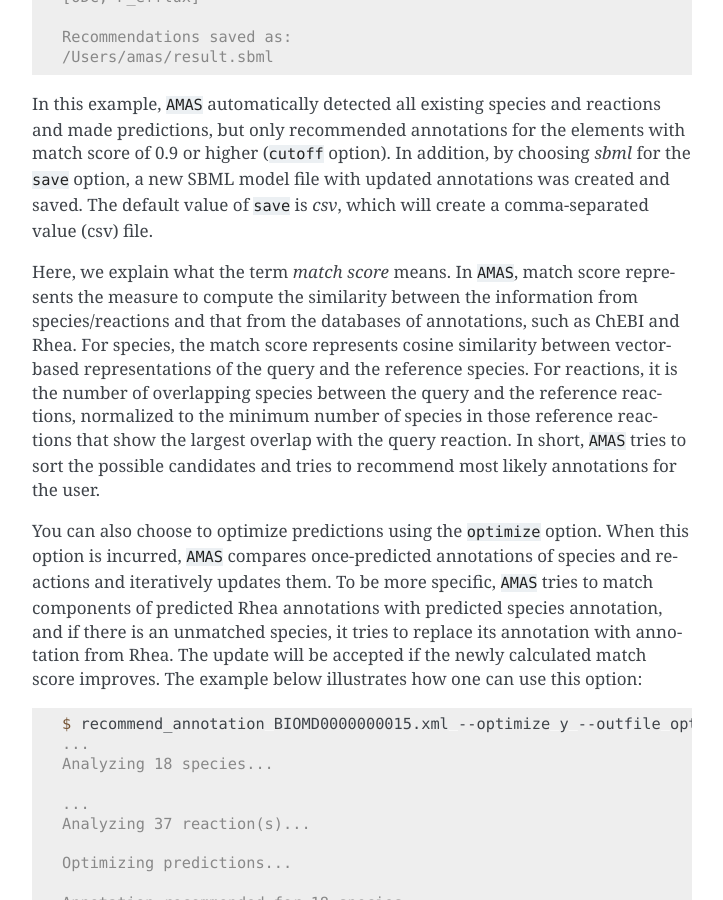
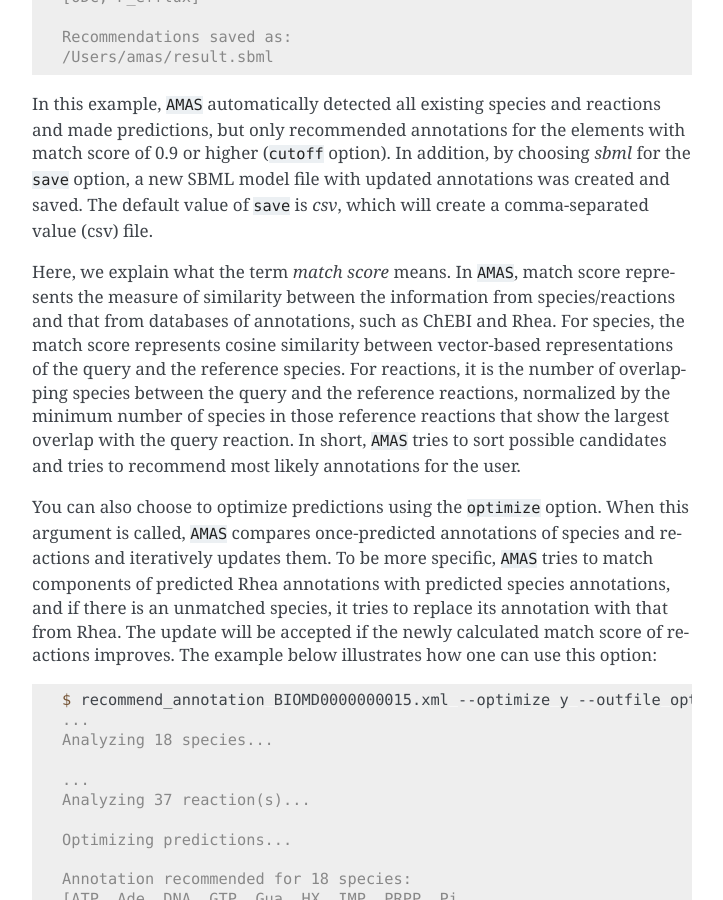
Before and after one commit to sys-bio/AMAS, a Sphinx documentation site: the page built from docs/source/recom.rst, in a window 1280 px wide and 900 px high, scrolled down 431 px. Shown: the whole window, without its empty margins (388-1111 px from the left). Built offline with Sphinx 7.4.7, drawn with Linux system fonts in a browser that asks for light colours; some of the changed text lies outside the part shown.

Commit message:
manual: fixed typo

```diff
--- a/docs/source/recom.rst
+++ b/docs/source/recom.rst
@@ -27,9 +27,9 @@
 
 In this example, ``AMAS`` automatically detected all existing species and reactions and made predictions, but only recommended annotations for the elements with match score of 0.9 or higher (``cutoff`` option). In addition, by choosing *sbml* for the ``save`` option, a new SBML model file with updated annotations was created and saved. The default value of ``save`` is *csv*, which will create a comma-separated value (csv) file.
 
-Here, we explain what the term *match score* means. In ``AMAS``, match score represents the measure to compute the similarity between the information from species/reactions and that from the databases of annotations, such as ChEBI and Rhea. For species, the match score represents cosine similarity between vector-based representations of the query and the reference species. For reactions, it is the number of overlapping species between the query and the reference reactions, normalized to the minimum number of species in those reference reactions that show the largest overlap with the query reaction. In short, ``AMAS`` tries to sort the possible candidates and tries to recommend most likely annotations for the user.
+Here, we explain what the term *match score* means. In ``AMAS``, match score represents the measure of similarity between the information from species/reactions and that from databases of annotations, such as ChEBI and Rhea. For species, the match score represents cosine similarity between vector-based representations of the query and the reference species. For reactions, it is the number of overlapping species between the query and the reference reactions, normalized by the minimum number of species in those reference reactions that show the largest overlap with the query reaction. In short, ``AMAS`` tries to sort possible candidates and tries to recommend most likely annotations for the user.
 
-You can also choose to optimize predictions using the ``optimize`` option. When this option is incurred, ``AMAS`` compares once-predicted annotations of species and reactions and iteratively updates them. To be more specific, ``AMAS`` tries to match components of predicted Rhea annotations with predicted species annotation, and if there is an unmatched species, it tries to replace its annotation with annotation from Rhea. The update will be accepted if the newly calculated match score improves. The example below illustrates how one can use this option:
+You can also choose to optimize predictions using the ``optimize`` option. When this argument is called, ``AMAS`` compares once-predicted annotations of species and reactions and iteratively updates them. To be more specific, ``AMAS`` tries to match components of predicted Rhea annotations with predicted species annotations, and if there is an unmatched species, it tries to replace its annotation with that from Rhea. The update will be accepted if the newly calculated match score of reactions improves. The example below illustrates how one can use this option:
 
 .. code-block:: console
 
```
Also changed, not shown: other parts of docs/source/recom.rst (+1 -1 lines), 1 other file.
